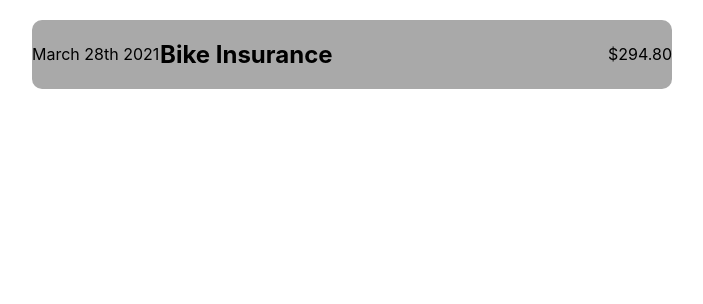
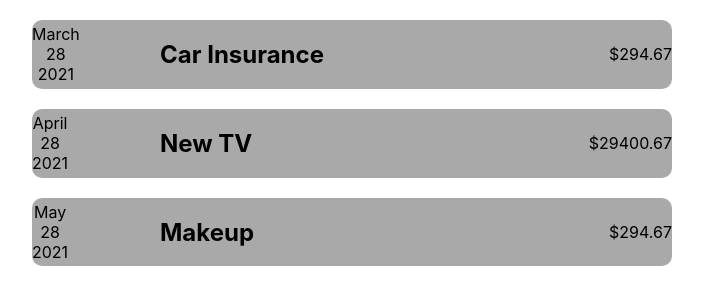
Before and after one commit to ashaaut/ExpenseManager, a React (Create React App) app: page / in a window 1280 px wide. Shown: the top 304 px of the page, without its empty margins (288-991 px from the left). Built offline with nearby package versions, Linux system fonts and the light colour scheme.

Commit message:
Add .component  expense date

```diff
--- a/src/App.js
+++ b/src/App.js
@@ -1,8 +1,9 @@
-import "./App.css";
-import ExpenseItem from "./components/ExpenseItem";
+import "./assets/css/App.css";
+import Expenses from "./components/Expenses";
 function App() {
   const expenses = [
     {
+
       title: "Car Insurance",
       amount: 294.67,
       date: new Date(2021, 2, 28),
@@ -15,12 +16,12 @@ function App() {
     {
       title: "Makeup",
       amount: 294.67,
-      date: new Date(2021, 3, 28),
+      date: new Date(2021, 4, 28),
     },
   ];
   return (
     <div className="App">
-      <ExpenseItem  expenses={expenses}/>
+      <Expenses  expenses={expenses}/>
     </div>
   );
 }
--- /dev/null
+++ b/src/assets/css/Expenses.css
@@ -0,0 +1,7 @@
+.expenses{
+    display: flex;
+    flex-direction: column;
+    align-items: center;
+    height: 100%;
+    width: 100%;
+}
--- /dev/null
+++ b/src/components/ExpenseDate.jsx
@@ -0,0 +1,13 @@
+function ExpenseDate(props){
+    const month=props.date.toLocaleString('en-US',{month:'long'});
+    const day=props.date.toLocaleString('en-US',{day:'2-digit'});
+    const year=props.date.getFullYear();
+    return(
+        <div>
+            <div>{month}</div>
+            <div>{day}</div>
+            <div>{year}</div>
+        </div>
+    )
+}
+export default ExpenseDate
--- a/src/components/ExpenseItem.jsx
+++ b/src/components/ExpenseItem.jsx
@@ -1,12 +1,14 @@
-import './ExpenseItem.css'
+import "./../assets/css/ExpenseItem.css"
+import ExpenseDate from "./ExpenseDate";
+
 function ExpenseItem(props) {
-    const expenses=props.expenses
+  const expense = props.expense;
   return (
-    <div className='expense-item'>
-      <div className='expense-date'>March 28th 2021</div>
-      <div className='expense-item-desc'>
-        <h2>Bike Insurance</h2>
-        <div className='expense-item-price'>$294.80</div>
+    <div className="expense-item">
+      <div className="expense-date"><ExpenseDate date={expense.date}/></div>
+      <div className="expense-item-desc">
+        <h2>{expense.title}</h2>
+        <div className="expense-item-price">${expense.amount}</div>
       </div>
     </div>
   );
--- /dev/null
+++ b/src/components/Expenses.jsx
@@ -0,0 +1,15 @@
+import "./../assets/css/Expenses.css"
+import ExpenseItem from "./ExpenseItem";
+
+function Expenses(props) {
+  const expenses = props.expenses;
+
+  return (
+    <div className="expenses">
+      {expenses.map((expense) => (
+        <ExpenseItem expense={expense} />
+      ))}
+    </div>
+  );
+}
+export default Expenses;
```
Also changed, not shown: src/assets/css/App.css (renamed from src/App.css), src/assets/css/ExpenseItem.css (renamed from src/components/ExpenseItem.css).
